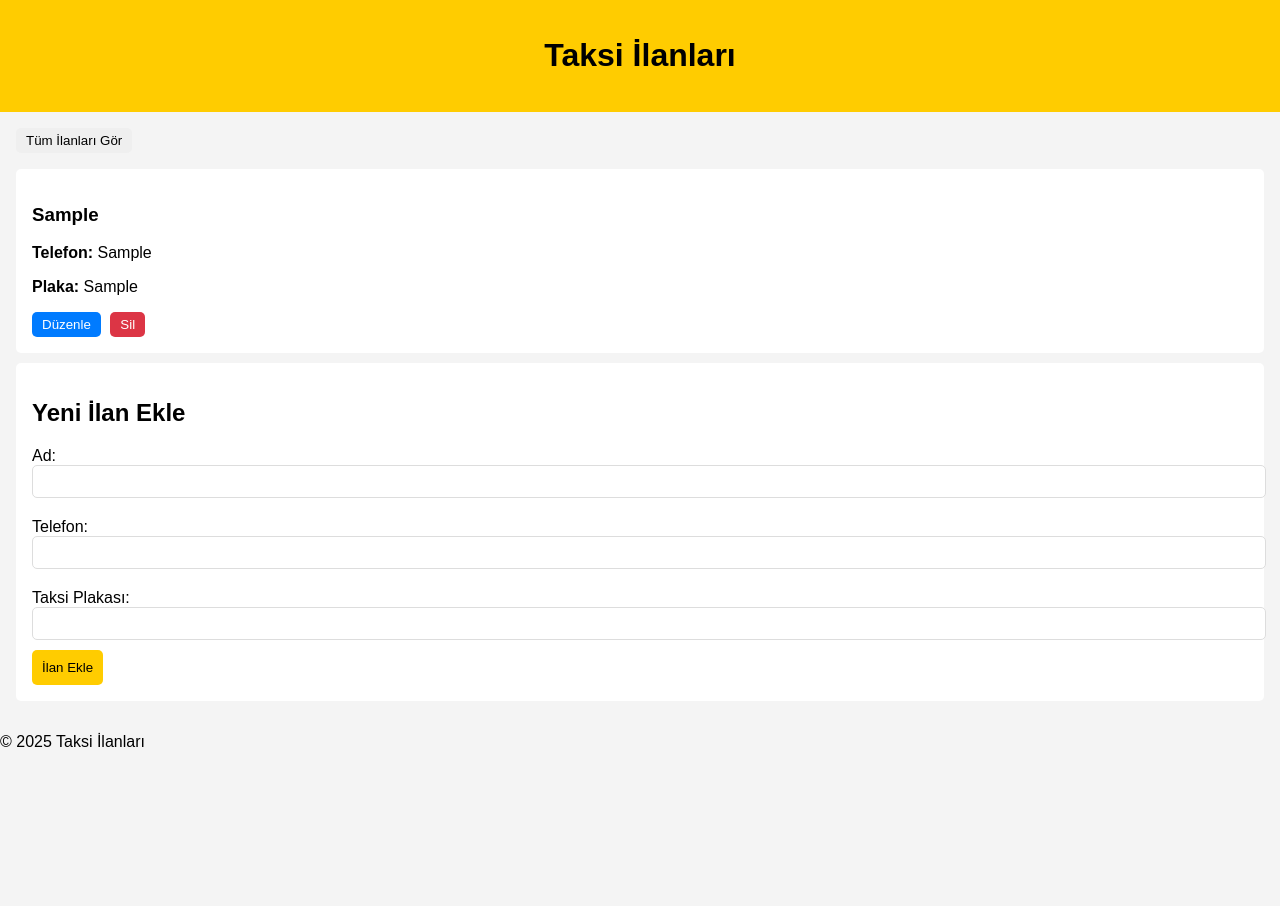
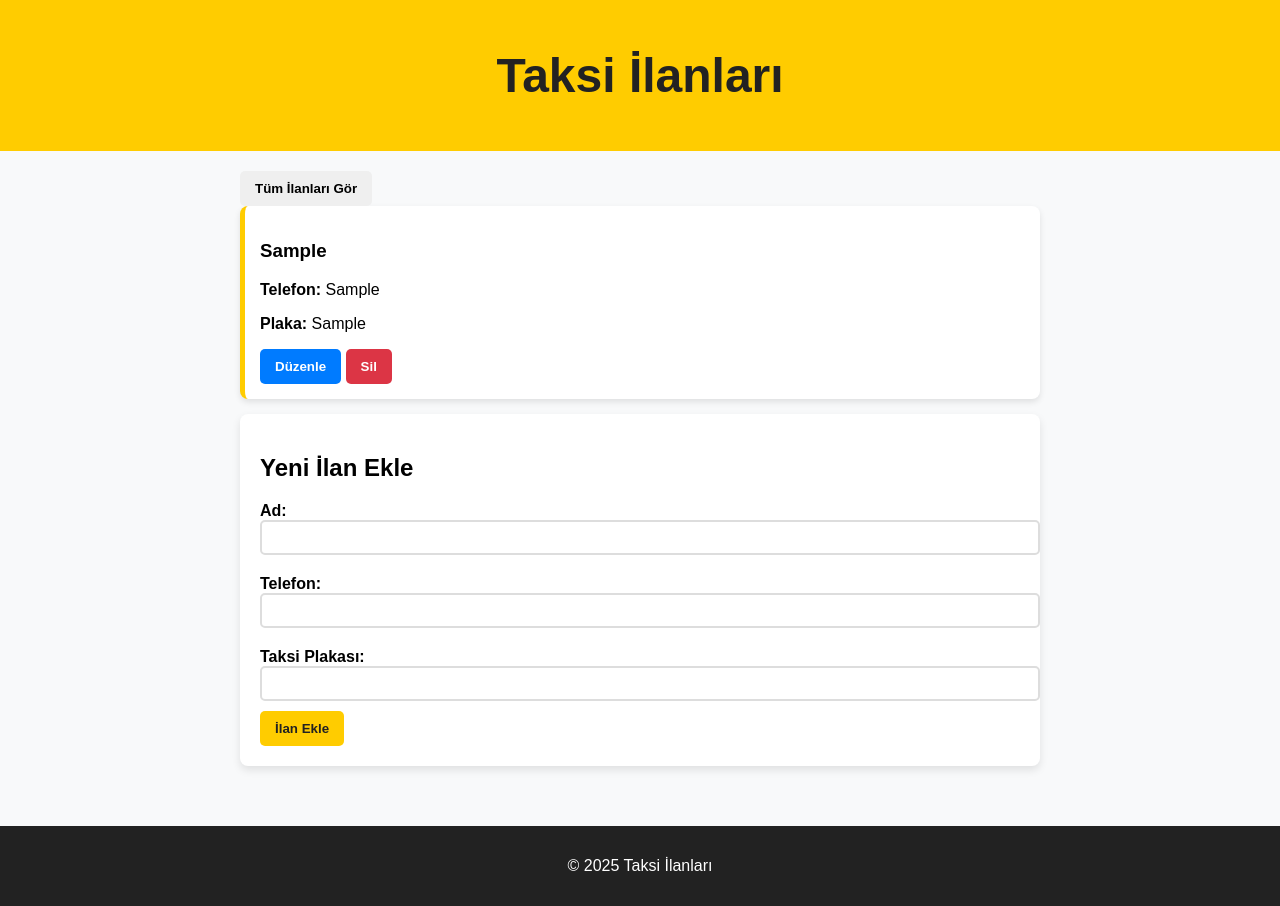
Before and after one commit to oykuilgun/TaksiIlaniWebSitesi, a plain HTML site: page index.html in a window 1280 px wide. Both pictures are taken after typing "Sample", "Sample", "Sample" into the empty fields and a click on the button "İlan Ekle". Before the commit the page ends 800 px from the top, so only its background shows below. Drawn offline with Linux system fonts and the light colour scheme.

Commit message:
style.css

```diff
--- a/style.css
+++ b/style.css
@@ -1,73 +1,116 @@
+/* Genel stil */
 body {
     font-family: Arial, sans-serif;
-    background-color: #f4f4f4;
+    background-color: #f8f9fa;
     margin: 0;
     padding: 0;
 }
 
+/* Başlık */
 header {
     background-color: #ffcc00;
+    color: #222;
     padding: 1rem;
     text-align: center;
+    font-size: 24px;
+    font-weight: bold;
 }
 
+/* Ana içerik */
 main {
-    padding: 1rem;
+    padding: 20px;
+    max-width: 800px;
+    margin: auto;
 }
 
+/* Form */
 form {
     background: white;
-    padding: 1rem;
-    border-radius: 5px;
+    padding: 20px;
+    border-radius: 8px;
+    box-shadow: 0px 4px 8px rgba(0, 0, 0, 0.1);
+    margin-bottom: 20px;
 }
 
 form label {
     display: block;
     margin-top: 10px;
+    font-weight: bold;
 }
 
 form input {
     width: 100%;
     padding: 8px;
     margin-bottom: 10px;
-    border: 1px solid #ddd;
+    border: 2px solid #ddd;
     border-radius: 5px;
 }
 
+/* Butonlar */
+button {
+    padding: 10px 15px;
+    border: none;
+    cursor: pointer;
+    border-radius: 5px;
+    font-weight: bold;
+    transition: 0.3s;
+}
+
+/* İlan ekle butonu */
 form button {
     background-color: #ffcc00;
-    border: none;
-    padding: 10px;
-    cursor: pointer;
-    border-radius: 5px;
+    color: #222;
 }
 
-#ilanlar {
-    margin-top: 1rem;
+form button:hover {
+    background-color: #ffb700;
 }
 
-.ilan {
-    background: white;
-    padding: 1rem;
-    margin-bottom: 10px;
-    border-radius: 5px;
-    position: relative;
-}
-
-button {
-    padding: 5px 10px;
-    border: none;
-    cursor: pointer;
-    margin-right: 5px;
-    border-radius: 5px;
-}
-
-.duzenle {
+/* Ana sayfa butonu */
+button.anasayfa {
     background-color: #007bff;
     color: white;
 }
 
-.sil {
+button.anasayfa:hover {
+    background-color: #0056b3;
+}
+
+/* İlan kutuları */
+.ilan {
+    background: white;
+    padding: 15px;
+    margin-bottom: 15px;
+    border-radius: 8px;
+    box-shadow: 0px 3px 6px rgba(0, 0, 0, 0.1);
+    border-left: 5px solid #ffcc00;
+}
+
+/* Düzenle butonu */
+button.duzenle {
+    background-color: #007bff;
+    color: white;
+}
+
+button.duzenle:hover {
+    background-color: #0056b3;
+}
+
+/* Sil butonu */
+button.sil {
     background-color: #dc3545;
     color: white;
 }
+
+button.sil:hover {
+    background-color: #b02a37;
+}
+
+/* Footer */
+footer {
+    text-align: center;
+    background-color: #222;
+    color: white;
+    padding: 15px;
+    margin-top: 20px;
+}
```
